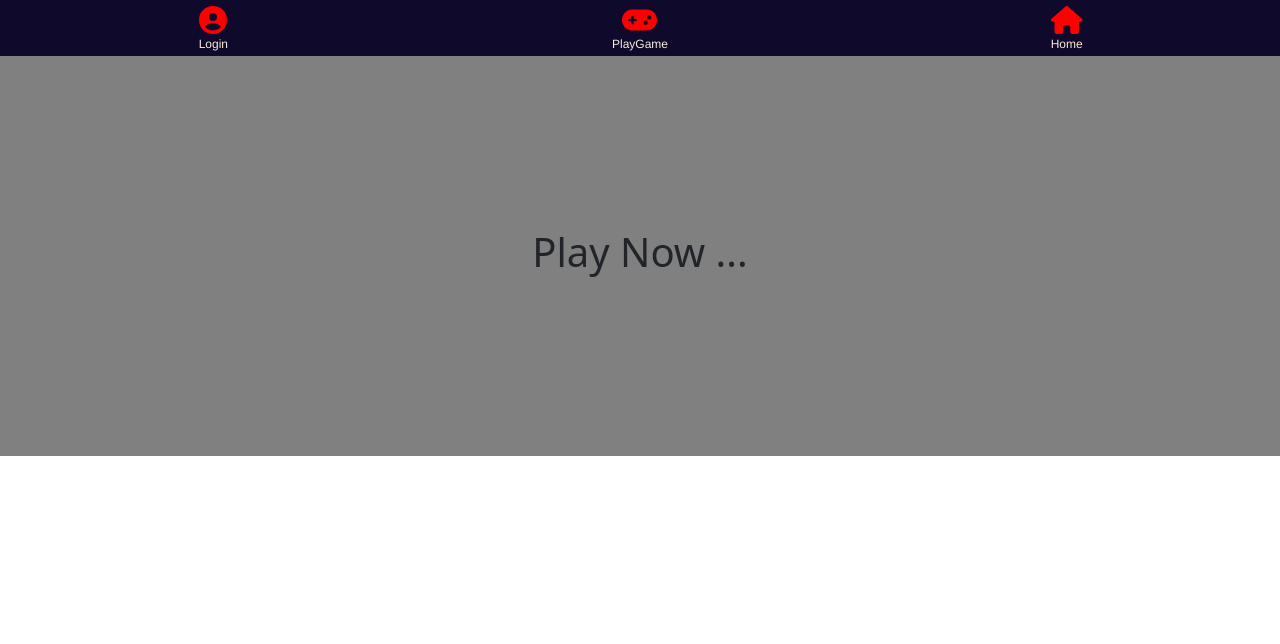
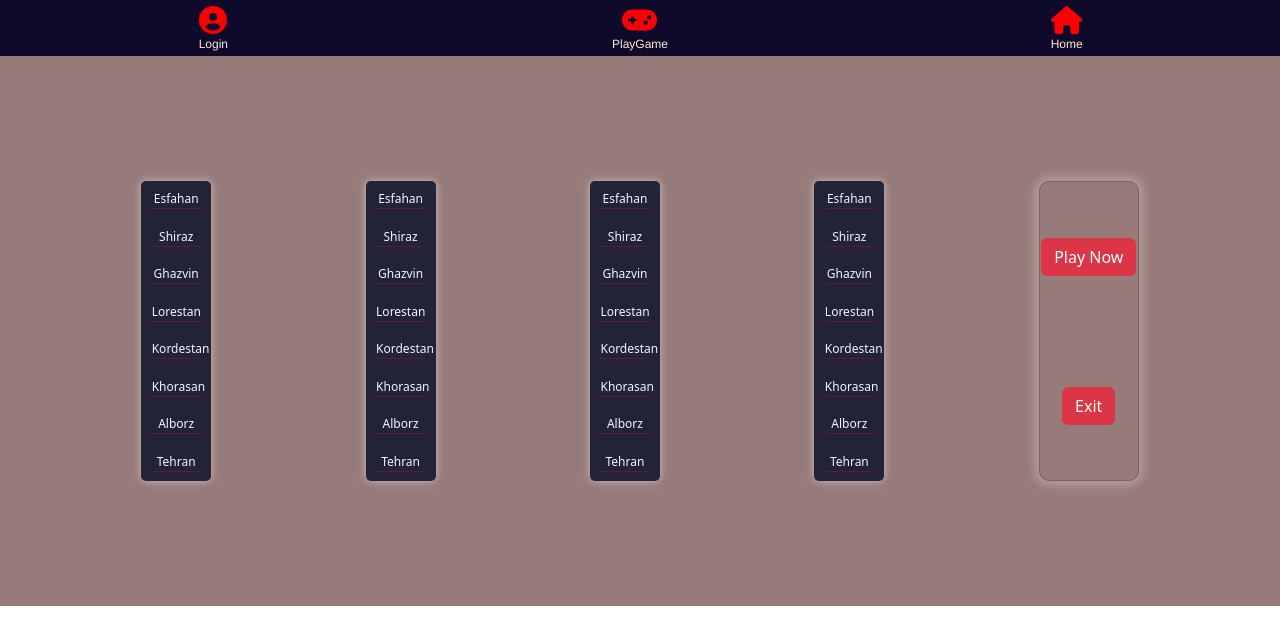
Before and after one commit to omidSharifi526/iranBinApp, a React (Create React App) app: page /playgame in a window 1280 px wide. Shown: the top 644 px of the page. Built offline with nearby package versions, Linux system fonts and the light colour scheme.

Commit message:
add SamplePlayPage

```diff
--- /dev/null
+++ b/src/Pages/GameSource/Components/ListOfCity-Style.scss
@@ -0,0 +1,39 @@
+.cityCol-Container{
+    width: 90%;
+    margin: auto;
+    display: flex;
+    justify-content: space-around;
+
+
+}
+
+.CityCol{
+    width: 70px;
+    height: 300px;
+    background-color: rgb(34, 34, 56);
+    display: flex;
+    flex-direction: column;
+    border-radius: 5px;
+    box-shadow: 0px 0px 10px rgba(255, 255, 255, 0.5);
+
+    p{
+        color: aliceblue;
+        border-bottom: 1px solid rgba(255, 0, 0, 0.322);
+        font-size: 12px;
+        text-align: center;
+        width: 70%;
+        margin: auto;
+    }
+
+
+}
+.PlayBtn{
+    border: 1px solid rgba(0, 0, 0, 0.192);
+    box-shadow: 0px 0px 10px 5px rgba(255, 255, 255, 0.247);
+    border-radius: 10px;
+    width: 100px;
+    display: flex;
+    flex-direction: column;
+    justify-content: space-around;
+    align-items: center;
+}
--- /dev/null
+++ b/src/Pages/GameSource/Components/ListOfCitys.jsx
@@ -0,0 +1,45 @@
+import React from 'react';
+import './ListOfCity-Style.scss';
+import { Cityes } from '../Data/GameInfo';
+
+
+const ListOfCitys = () => {
+  return (
+    <>
+    <div className='cityCol-Container'>
+    <div className='CityCol'>{Cityes.map((val,index)=>{
+        return(<>
+        <p key={index}>{val.name}</p>
+        </>)
+    })}</div>
+    <div className='CityCol'>{Cityes.map((val,index)=>{
+        return(<>
+        <p key={index}>{val.name}</p>
+        </>)
+    })}</div>
+    <div className='CityCol'>{Cityes.map((val,index)=>{
+        return(<>
+        <p key={index}>{val.name}</p>
+        </>)
+    })}</div>
+    <div className='CityCol'>{Cityes.map((val,index)=>{
+        return(<>
+        <p key={index}>{val.name}</p>
+        </>)
+    })}</div>
+
+
+
+<div className='PlayBtn'>
+    <button className='btn btn-danger '>Play Now</button>
+    <button className='btn btn-danger '>Exit</button>
+
+    </div>
+
+    </div>
+
+    </>
+  )
+}
+
+export default ListOfCitys
--- /dev/null
+++ b/src/Pages/GameSource/Data/GameInfo.js
@@ -0,0 +1,10 @@
+export const Cityes=[
+    {id:'1',name:"Esfahan"},
+    {id:'2',name:"Shiraz"},
+    {id:'3',name:"Ghazvin"},
+    {id:'4',name:"Lorestan"},
+    {id:'5',name:"Kordestan"},
+    {id:'6',name:"Khorasan"},
+    {id:'7',name:"Alborz"},
+    {id:'8',name:"Tehran"}
+]
--- a/src/Pages/PlayGame.jsx
+++ b/src/Pages/PlayGame.jsx
@@ -1,6 +1,7 @@
 import React from 'react';
 import './PlayGameStyles/PlayGame-Style.scss'
 import Header from '../Components/Header/Header';
+import ListOfCitys from './GameSource/Components/ListOfCitys';
 
 
 const PlayGame = () => {
@@ -9,9 +10,9 @@ const PlayGame = () => {
      <Header/>
     <div className='Main-Container'>
 
-        <h1>
-        Play Now ...
-        </h1>
+
+       <ListOfCitys/>
+
         </div>
 
 
--- a/src/Pages/PlayGameStyles/PlayGame-Style.scss
+++ b/src/Pages/PlayGameStyles/PlayGame-Style.scss
@@ -1,8 +1,8 @@
 .Main-Container{
-    min-height: 400px;
-    background-color: gray;
+    min-height: 550px;
+    background-color: rgb(151, 122, 122);
     display: flex;
-    justify-content: center;
-    align-items: center;
+    justify-content: flex-end;
+    align-items: flex-end;
 
 }
```
